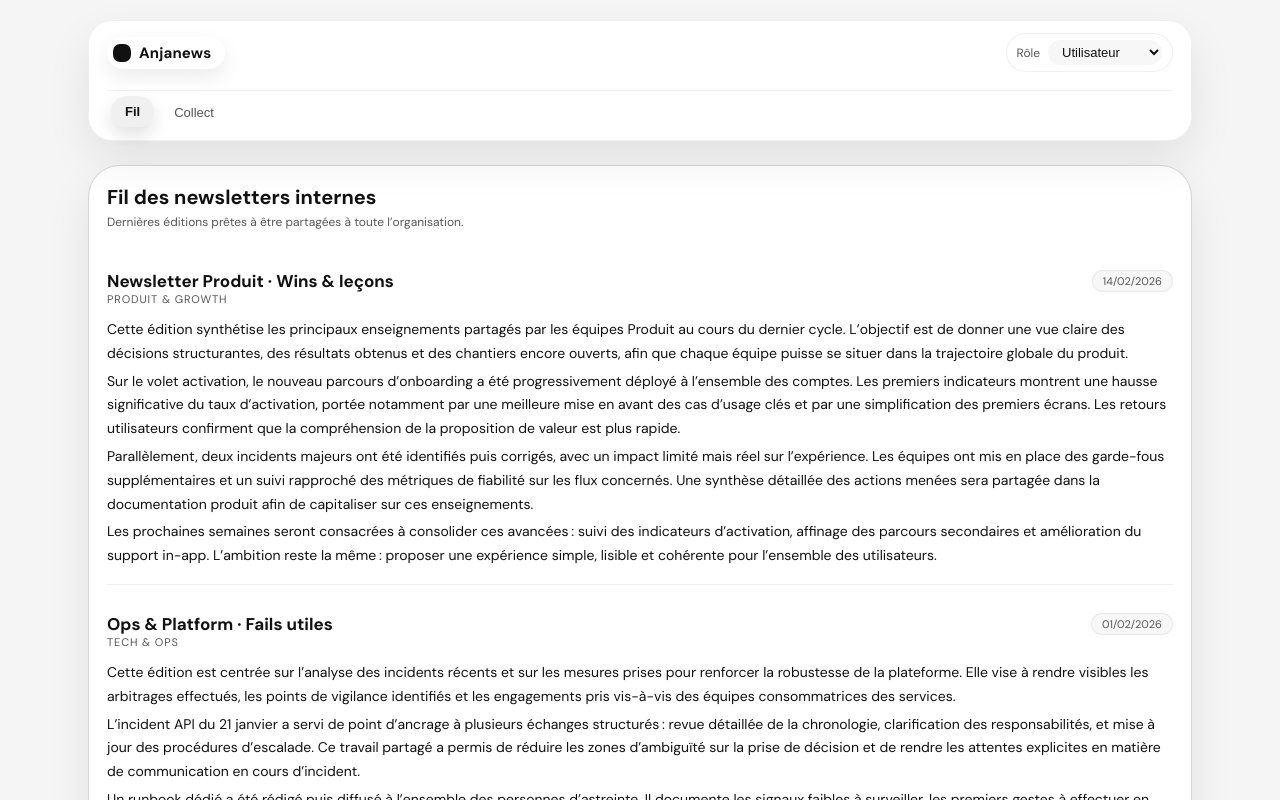
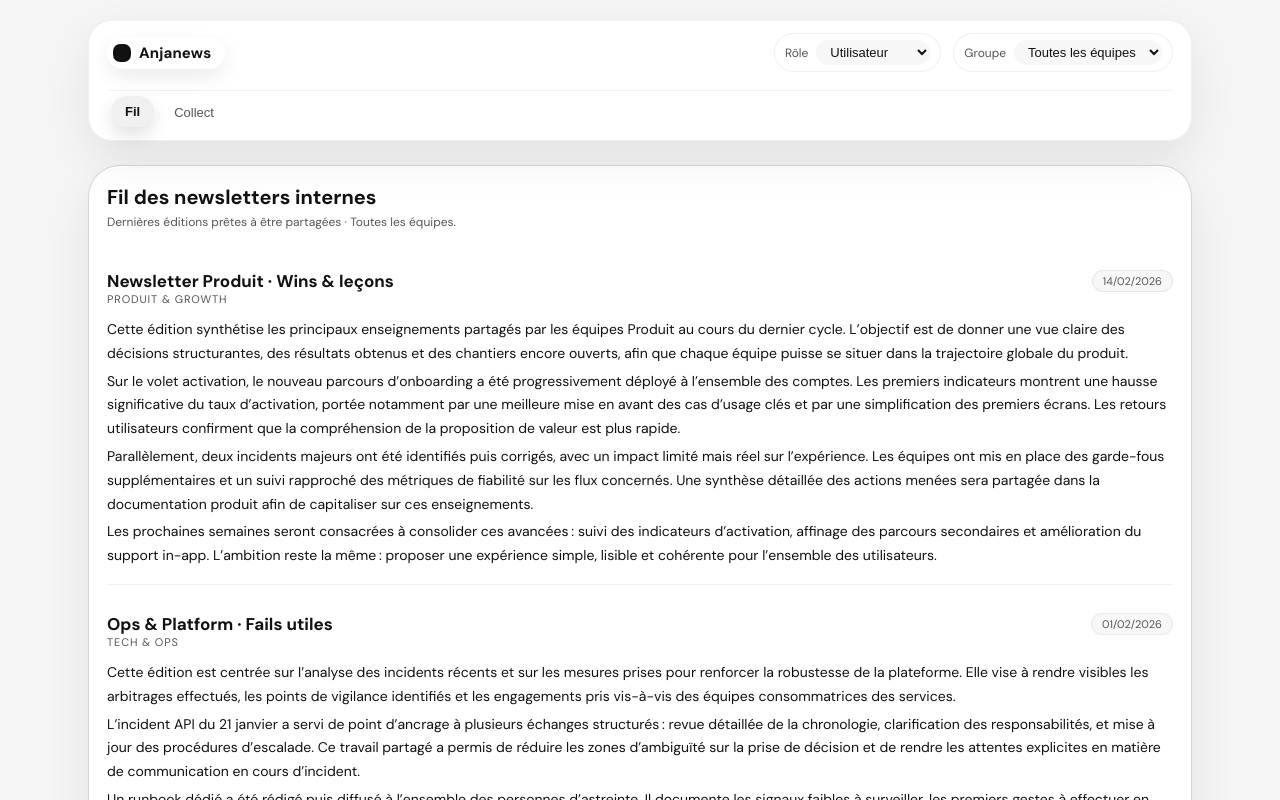
Before and after one commit to agentdouble/Newsletter, a React (Vite) app in the folder frontend/: page /newsletter/fil in a window 1280 px wide. Shown: the top 800 px of the page. Built offline with nearby package versions, Linux system fonts and the light colour scheme.

Commit message:
feat(groups): per-group newsletters with context selector

```diff
--- a/frontend/src/App.jsx
+++ b/frontend/src/App.jsx
@@ -29,6 +29,7 @@ const mockNewsletters = [
     title: 'Newsletter Produit · Wins & leçons',
     date: '2026-02-14',
     audience: 'Produit & Growth',
+    groupId: 'g-1',
     body:
       "Cette édition synthétise les principaux enseignements partagés par les équipes Produit au cours du dernier cycle. " +
       "L’objectif est de donner une vue claire des décisions structurantes, des résultats obtenus et des chantiers encore ouverts, " +
@@ -47,6 +48,7 @@ const mockNewsletters = [
     title: 'Ops & Platform · Fails utiles',
     date: '2026-02-01',
     audience: 'Tech & Ops',
+    groupId: 'g-2',
     body:
       "Cette édition est centrée sur l’analyse des incidents récents et sur les mesures prises pour renforcer la robustesse de la plateforme. " +
       "Elle vise à rendre visibles les arbitrages effectués, les points de vigilance identifiés et les engagements pris vis-à-vis des équipes consommatrices des services.\n\n" +
@@ -125,6 +127,7 @@ function App() {
   const [users, setUsers] = useState(initialUsers);
   const [groups, setGroups] = useState(initialGroups);
   const [newsletterDraftHtml, setNewsletterDraftHtml] = useState('');
+  const [activeGroupId, setActiveGroupId] = useState('all');
   const location = useLocation();
   const navigate = useNavigate();
 
@@ -163,22 +166,43 @@ function App() {
     }
   };
 
+  const handleGroupChange = (event) => {
+    const nextGroupId = event.target.value;
+    console.info('[context] active_group_changed', {
+      from: activeGroupId,
+      to: nextGroupId
+    });
+    setActiveGroupId(nextGroupId);
+  };
+
   const handleCreateContribution = (payload) => {
     const entry = {
       id: `c-${Date.now()}`,
-      ...payload
+      ...payload,
+      groupId: activeGroupId
     };
     console.info('[collect] contribution_created', entry);
     setContributions((prev) => [entry, ...prev]);
   };
 
+  const visibleGeneratorContributions = useMemo(
+    () =>
+      contributions.filter(
+        (c) =>
+          c.newsletterLabel === currentNewsletterLabel &&
+          (activeGroupId === 'all' || c.groupId === activeGroupId)
+      ),
+    [contributions, currentNewsletterLabel, activeGroupId]
+  );
+
   const handleGenerateDraft = () => {
-    const relevantContributions = contributions.filter(
-      (c) => c.newsletterLabel === currentNewsletterLabel
+    const draft = buildNewsletterDraft(
+      visibleGeneratorContributions,
+      currentNewsletterLabel
     );
-    const draft = buildNewsletterDraft(relevantContributions, currentNewsletterLabel);
     console.info('[generator] newsletter_draft_generated', {
-      contributions: relevantContributions.length
+      contributions: visibleGeneratorContributions.length,
+      groupId: activeGroupId
     });
     setNewsletterDraftHtml(draft);
   };
@@ -186,16 +210,22 @@ function App() {
   const handlePublishDraft = (html) => {
     const body = (html || '').trim();
     if (!body) return;
+    const targetGroup =
+      activeGroupId === 'all'
+        ? null
+        : groups.find((group) => group.id === activeGroupId) || null;
     const article = {
       id: `nl-${Date.now()}`,
       title: currentNewsletterLabel,
       date: new Date().toISOString(),
-      audience: 'Toute l’organisation',
-      body
+      audience: targetGroup ? targetGroup.name : 'Toute l’organisation',
+      body,
+      groupId: activeGroupId === 'all' ? null : activeGroupId
     };
 
     console.info('[generator] newsletter_published_to_feed', {
-      id: article.id
+      id: article.id,
+      groupId: article.groupId
     });
     setNewsletters((prev) => [article, ...prev]);
   };
@@ -242,6 +272,21 @@ function App() {
                 ))}
               </select>
             </div>
+            <div className="role-switch">
+              <span className="role-label">Groupe</span>
+              <select
+                className="role-select"
+                value={activeGroupId}
+                onChange={handleGroupChange}
+              >
+                <option value="all">Toutes les équipes</option>
+                {groups.map((group) => (
+                  <option key={group.id} value={group.id}>
+                    {group.name}
+                  </option>
+                ))}
+              </select>
+            </div>
           </div>
         </div>
         <nav className="tab-nav">
@@ -261,7 +306,13 @@ function App() {
       </header>
 
       <main className="app-main">
-        {currentTab.id === 'feed' && <FeedTab newsletters={newsletters} />}
+        {currentTab.id === 'feed' && (
+          <FeedTab
+            newsletters={newsletters}
+            groups={groups}
+            activeGroupId={activeGroupId}
+          />
+        )}
         {currentTab.id === 'collect' && (
           <CollectTab
             targetLabel={currentNewsletterLabel}
@@ -270,9 +321,7 @@ function App() {
         )}
         {currentTab.id === 'generator' && (
           <GeneratorTab
-            contributions={contributions.filter(
-              (c) => c.newsletterLabel === currentNewsletterLabel
-            )}
+            contributions={visibleGeneratorContributions}
             targetLabel={currentNewsletterLabel}
             draftHtml={newsletterDraftHtml}
             onGenerate={handleGenerateDraft}
@@ -292,18 +341,28 @@ function App() {
   );
 }
 
-function FeedTab({ newsletters }) {
+function FeedTab({ newsletters, groups, activeGroupId }) {
+  const activeGroupName =
+    activeGroupId === 'all'
+      ? 'Toutes les équipes'
+      : (groups.find((g) => g.id === activeGroupId) || {}).name ||
+        'Toutes les équipes';
+  const visibleNewsletters =
+    activeGroupId === 'all'
+      ? newsletters
+      : newsletters.filter((nl) => nl.groupId === activeGroupId);
+
   return (
     <section className="panel-grid panel-grid--single">
       <article className="panel-card panel-card--feed">
         <header className="panel-header panel-header--feed">
           <h2>Fil des newsletters internes</h2>
           <p className="panel-subtitle">
-            Dernières éditions prêtes à être partagées à toute l’organisation.
+            Dernières éditions prêtes à être partagées · {activeGroupName}.
           </p>
         </header>
         <div className="panel-body panel-body--list newsletter-list">
-          {newsletters.map((nl) => (
+          {visibleNewsletters.map((nl) => (
             <article key={nl.id} className="newsletter-article">
               <header className="newsletter-article-header">
                 <div>
```
Also changed, not shown: 1 other file (tests, documents, lock files or other folders).
